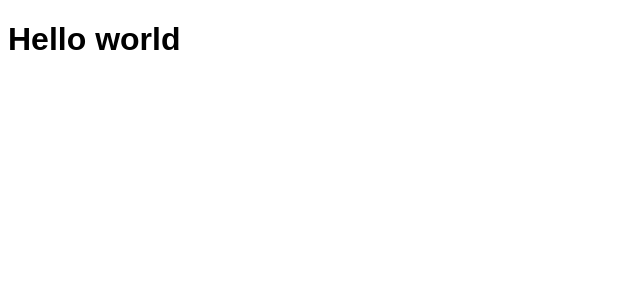
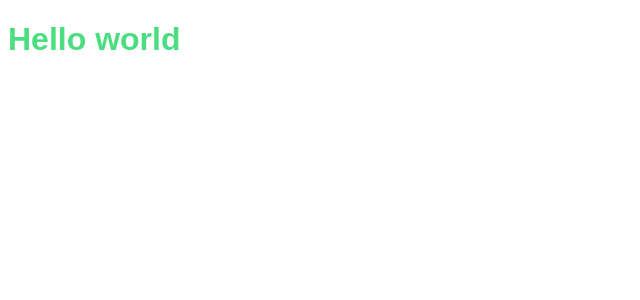
Before and after one commit to seercodeui/template-frontend, a React (Vite) app: page / in a window 1280 px wide. Shown: the top 300 px of the page, without its empty margins (0-640 px from the left). Built offline with nearby package versions, Linux system fonts and the light colour scheme.

Commit message:
feat: add scss modules

```diff
--- a/package.json
+++ b/package.json
@@ -45,6 +45,7 @@
     "husky": "^9.1.7",
     "lint-staged": "^16.2.7",
     "prettier": "^3.7.4",
+    "sass": "^1.97.2",
     "typescript": "~5.9.3",
     "typescript-eslint": "^8.46.4",
     "vite": "npm:rolldown-vite@7.2.5"
--- a/src/App.tsx
+++ b/src/App.tsx
@@ -1,7 +1,8 @@
+import styles from "./test.module.scss";
 function App() {
   return (
     <>
-      <h1>Hello world</h1>
+      <h1 className={styles.title}>Hello world</h1>
     </>
   );
 }
--- /dev/null
+++ b/src/test.module.scss
@@ -0,0 +1,4 @@
+.title {
+  font-size: 32px;
+  color: #4ade80;
+}
```
Also changed, not shown: 1 other file (tests, documents, lock files or other folders).
